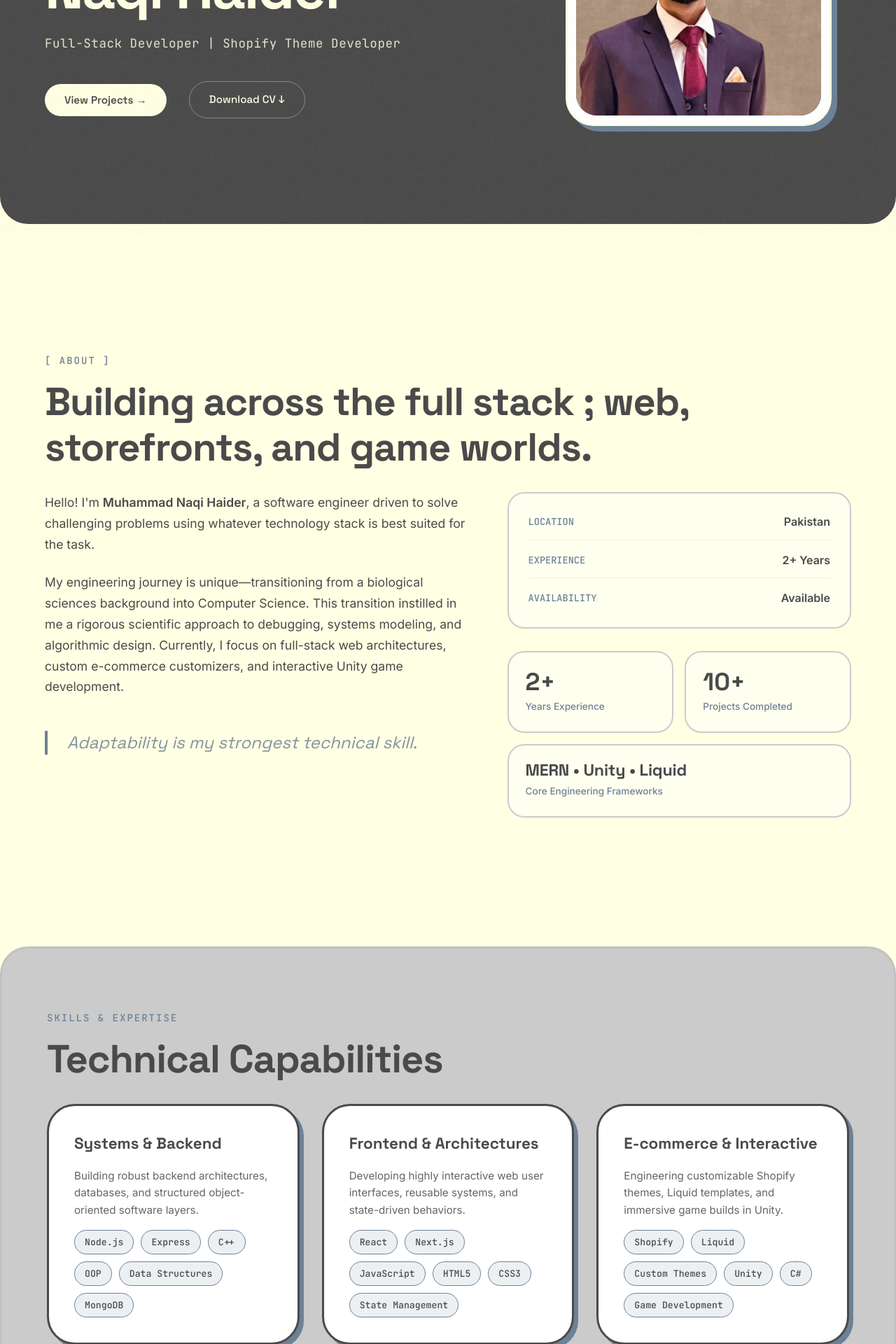
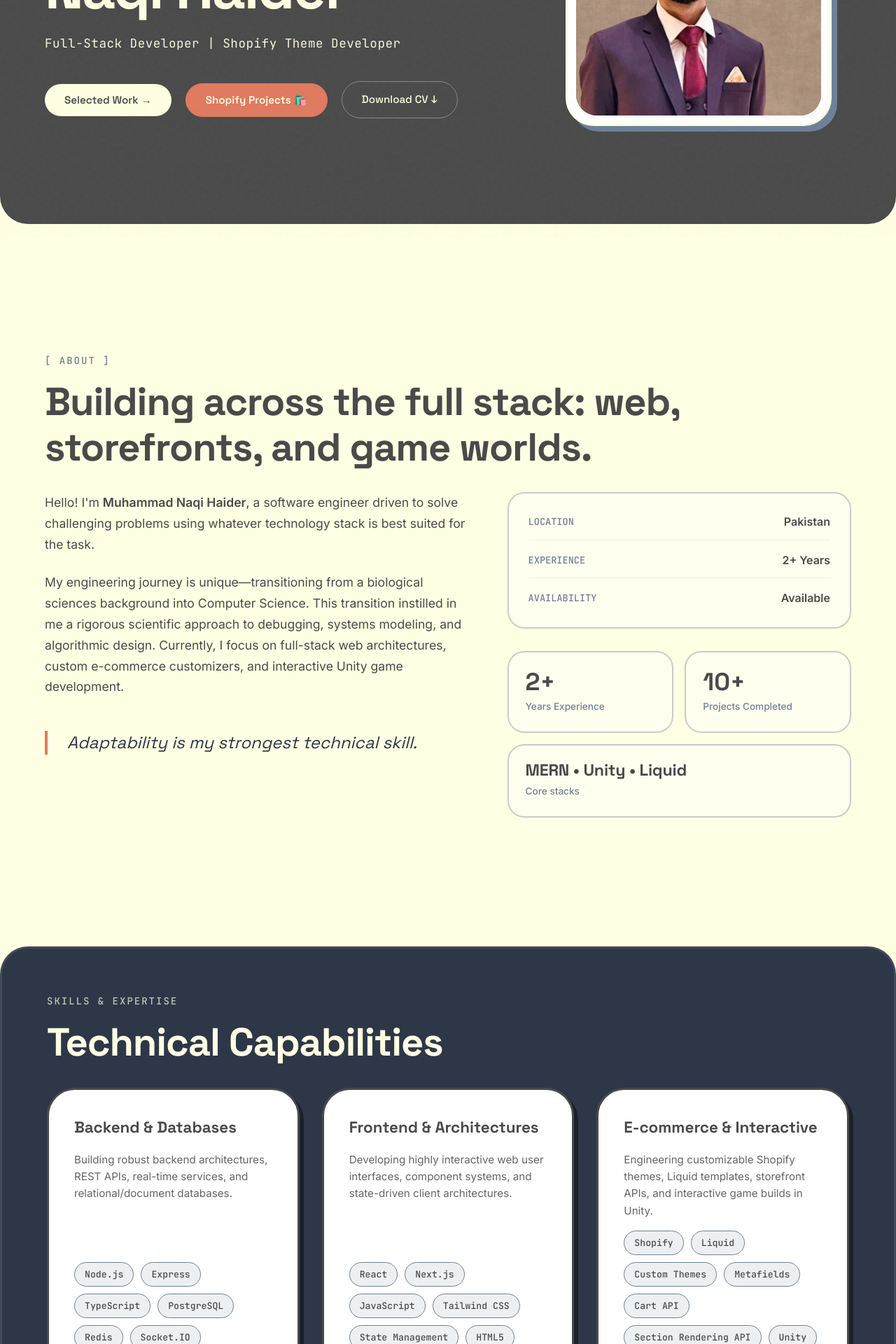
Before and after one commit to Naqi-Haider/Portfolio, a React (Vite) app: page / in a window 1280 px wide. Shown: the part 460-2380 px from the top of the page at 70% size. Built offline with nearby package versions, Linux system fonts and the light colour scheme.

Commit message:
feat: add NeuroHaven to Selected Work, fix contrast ratios, align skills with CV & enhance hero actions

```diff
--- a/src/App.css
+++ b/src/App.css
@@ -5,6 +5,8 @@
   --bg-card: #ffffff;          /* Card Background (Light default) */
   --text-color: #4A4A4A;       /* Charcoal Slate Body text */
   --text-secondary: #6D8196;   /* Muted Slate Blue */
+  --accent-color: #E07A5F;     /* Warm Terracotta / Amber Accent */
+  --accent-hover: #C86348;     /* Darker Terracotta Hover */
   --border-color: #4A4A4A;     /* Charcoal Border */
   --border-subtle: #CBCBCB;    /* Silver Divider */
 
@@ -150,9 +152,17 @@ main {
 }
 
 .section-card.skills-card {
-  background: #CBCBCB;
-  color: #4A4A4A;
-  border: 3px solid rgba(74, 74, 74, 0.08);
+  background: #2D3748;
+  color: #FFFFE3;
+  border: 3px solid rgba(255, 255, 227, 0.1);
+}
+
+.skills-card .section-title {
+  color: #FFFFE3;
+}
+
+.skills-card .section-label {
+  color: rgba(255, 255, 227, 0.7);
 }
 
 .section-card.projects-card {
--- a/src/components/About.jsx
+++ b/src/components/About.jsx
@@ -29,7 +29,7 @@ const About = () => {
   const stats = [
     { number: '2+', label: 'Years Experience', type: 'number' },
     { number: '10+', label: 'Projects Completed', type: 'number' },
-    { number: 'MERN • Unity • Liquid', label: 'Core Engineering Frameworks', type: 'wide' }
+    { number: 'MERN • Unity • Liquid', label: 'Core stacks', type: 'wide' }
   ];
 
   const metaData = [
@@ -44,7 +44,7 @@ const About = () => {
         {/* Header Layout */}
         <span className="section-label">[ ABOUT ]</span>
         <h2 className="section-title">
-          Building across the full stack ; web, storefronts, and game worlds.
+          Building across the full stack: web, storefronts, and game worlds.
         </h2>
 
         {/* Grid Content */}
--- a/src/components/Hero.jsx
+++ b/src/components/Hero.jsx
@@ -29,6 +29,11 @@ const Hero = () => {
     }
   };
 
+  const scrollToProjectsTab = (tab = 'selected') => {
+    window.dispatchEvent(new CustomEvent('switch-projects-tab', { detail: tab }));
+    scrollToSection('projects');
+  };
+
   return (
     <section className="section-card home-card" id="home" ref={sectionRef}>
       <div className="hero-container fade-in">
@@ -42,8 +47,11 @@ const Hero = () => {
           <span className="hero-subheading-tag">Full-Stack Developer | Shopify Theme Developer</span>
 
           <div className="hero-actions-container">
-            <button className="btn-primary-pill" onClick={() => scrollToSection('projects')}>
-              View Projects →
+            <button className="btn-primary-pill" onClick={() => scrollToProjectsTab('selected')}>
+              Selected Work →
+            </button>
+            <button className="btn-accent-pill" onClick={() => scrollToProjectsTab('shopify')}>
+              Shopify Projects 🛍️
             </button>
             <a href="/Naqi_Haider_CV.pdf" download="Naqi_Haider_CV.pdf" className="btn-ghost-pill">
               Download CV ↓
--- a/src/components/Projects.jsx
+++ b/src/components/Projects.jsx
@@ -12,20 +12,37 @@ const Projects = () => {
   const sectionRef = useRef(null);
   const scrollContainerRef = useRef(null);
 
-  // Filtered Selected Work Data (Shopify Clone Store hidden)
+  // Filtered Selected Work Data (NeuroHaven first, Typing Sprint second, Amazon clone hidden)
   const selectedWorkData = [
     {
       id: 1,
-      title: 'Typing Sprint Game (Fullstack Project)',
+      title: "NeuroHaven: Doctor Dashboard for an Alzheimer's Care Platform",
+      tagline: "The clinician-facing web dashboard for an early-stage Alzheimer's caregiving and monitoring platform.",
+      description: "NeuroHaven is a team-built platform connecting Alzheimer's patients, caregivers, and clinicians. I built the web side: the Doctor Dashboard bridging the Flutter patient app and clinicians (integrating with a Python backend), and the Admin panel.",
+      bullets: [
+        "Real-time doctor-patient chat, calling, distress-alert system, and chat export (CSV/TXT).",
+        "Cognitive scoring engine (streak-adjusted 0–100 scale) with four color-coded risk tiers.",
+        "Weekly adherence grids and live behavioral trend graphs.",
+        "Admin panel for platform moderation, support tickets, and doctor-patient assignment/reassignment."
+      ],
+      note: "Built with Next.js, TypeScript, Tailwind CSS, Supabase, Socket.IO, Zustand, and Recharts.",
+      image: '/NeuroHavenLP.webp',
+      category: 'Final-year project · Team',
+      technologies: ['Next.js', 'TypeScript', 'Tailwind CSS', 'Supabase', 'Socket.IO', 'Zustand', 'Recharts'],
+      github: 'https://github.com/Naqi-Haider/NeuroHaven-Doc-Module'
+    },
+    {
+      id: 2,
+      title: 'Typing Sprint Game',
       description: 'Interactive utility to test and improve typing speed and accuracy, featuring live typing metrics (WPM/accuracy), database-backed leaderboard systems, and clean game state transitions.',
       image: '/typing-sprint thumbnail.webp',
-      category: 'FULLSTACK GAMEPLAY',
+      category: 'FULLSTACK APP',
       technologies: ['React', 'CSS', 'Node.js', 'Express', 'MongoDB'],
       github: 'https://github.com/Naqi-Haider/TypingSprint',
       live: 'https://typing-sprint.netlify.app'
     },
     {
-      id: 2,
+      id: 3,
       title: 'Learning Management System (LMS)',
       description: 'A multi-role admin, instructor, and student role-based simplified LMS system featuring course enrollment, assignment progression tracking, and comprehensive educational management attributes.',
       image: '/LMS Multi.webp',
@@ -35,22 +52,13 @@ const Projects = () => {
       live: 'https://learningmanagementsystem-naqi.netlify.app/'
     },
     {
-      id: 3,
+      id: 4,
       title: 'Movie Ticket Booking System (C++ / OOP)',
       description: 'A comprehensive backend seat reservation engine managing cinema database states, seat maps, checkouts, and transactional receipts. Built to practice pure OOP concepts and algorithms.',
       image: '/Movie-Ticket-Booking-System.webp',
       category: 'OOP SYSTEM',
       technologies: ['C++', 'OOP', 'Data Structures', 'Algorithms'],
       github: 'https://github.com/Naqi-Haider/movie-ticket-booking'
-    },
-    {
-      id: 4,
-      title: 'Amazon Clone (Vanilla JS Learning Project)',
-      description: 'A modular vanilla Javascript frontend storefront replica featuring dynamic shopping cart state synchronization, search filtering, catalogs, local database integration, and order audits.',
-      image: '/JavaScript Amazon RawJS Clone.webp',
-      category: 'JAVASCRIPT DEVELOPMENT',
-      technologies: ['JavaScript', 'HTML5', 'CSS3', 'Data Storage'],
-      github: 'https://github.com/Naqi-Haider/amazon-rawjs'
     }
   ];
 
@@ -103,6 +111,18 @@ const Projects = () => {
     setActiveTab(tab);
     setCurrentIndex(0);
   };
+
+  // Listen for global tab switch requests (e.g. from Hero buttons)
+  useEffect(() => {
+    const handleSwitchTab = (e) => {
+      if (e.detail) {
+        setActiveTab(e.detail);
+        setCurrentIndex(0);
+      }
+    };
+    window.addEventListener('switch-projects-tab', handleSwitchTab);
+    return () => window.removeEventListener('switch-projects-tab', handleSwitchTab);
+  }, []);
 
   // Helper to extract embeddable YouTube URL
   const getYouTubeEmbedUrl = (url) => {
--- a/src/components/Skills.jsx
+++ b/src/components/Skills.jsx
@@ -28,19 +28,19 @@ const Skills = () => {
 
   const skillCategories = [
     {
-      title: 'Systems & Backend',
-      description: 'Building robust backend architectures, databases, and structured object-oriented software layers.',
-      skills: ['Node.js', 'Express', 'C++', 'OOP', 'Data Structures', 'MongoDB']
+      title: 'Backend & Databases',
+      description: 'Building robust backend architectures, REST APIs, real-time services, and relational/document databases.',
+      skills: ['Node.js', 'Express', 'TypeScript', 'PostgreSQL', 'Redis', 'Socket.IO', 'Supabase', 'Prisma', 'MongoDB']
     },
     {
       title: 'Frontend & Architectures',
-      description: 'Developing highly interactive web user interfaces, reusable systems, and state-driven behaviors.',
-      skills: ['React', 'Next.js', 'JavaScript', 'HTML5', 'CSS3', 'State Management']
+      description: 'Developing highly interactive web user interfaces, component systems, and state-driven client architectures.',
+      skills: ['React', 'Next.js', 'JavaScript', 'Tailwind CSS', 'State Management', 'HTML5', 'CSS3']
     },
     {
       title: 'E-commerce & Interactive',
-      description: 'Engineering customizable Shopify themes, Liquid templates, and immersive game builds in Unity.',
-      skills: ['Shopify', 'Liquid', 'Custom Themes', 'Unity', 'C#', 'Game Development']
+      description: 'Engineering customizable Shopify themes, Liquid templates, storefront APIs, and interactive game builds in Unity.',
+      skills: ['Shopify', 'Liquid', 'Custom Themes', 'Metafields', 'Cart API', 'Section Rendering API', 'Unity', 'C#']
     }
   ];
 
--- a/src/styles/about.css
+++ b/src/styles/about.css
@@ -38,15 +38,14 @@
   margin-top: 1.5rem;
   position: relative;
   padding-left: 28px;
-  border-left: 4px solid var(--text-secondary);
+  border-left: 4px solid var(--accent-color);
 }
 
 .about-quote {
   font-family: var(--font-heading);
   font-size: 1.5rem;
   font-style: italic;
-  color: var(--text-secondary);
-  opacity: 0.85;
+  color: #2D3748; /* High contrast Dark Slate on Cream (7.5:1 ratio) */
   line-height: 1.4;
   margin: 0;
 }
--- a/src/styles/footer.css
+++ b/src/styles/footer.css
@@ -12,8 +12,7 @@
   font-family: var(--font-heading);
   font-size: 1.5rem;
   font-style: italic;
-  color: var(--text-secondary); /* Slate Blue */
-  opacity: 0.85;
+  color: #FFFFE3; /* High contrast Cream text on Charcoal (14.2:1 ratio) */
   margin: 0;
 }
 
--- a/src/styles/hero.css
+++ b/src/styles/hero.css
@@ -20,7 +20,7 @@
   font-weight: 600;
   text-transform: uppercase;
   letter-spacing: 2px;
-  color: var(--text-secondary); /* Slate Blue */
+  color: #FFFFE3; /* High contrast Cream text (14.2:1 ratio) */
 }
 
 .hero-name {
@@ -37,7 +37,7 @@
 .hero-subheading-tag {
   font-family: var(--font-mono);
   font-size: 1.1rem;
-  color: rgba(255, 255, 227, 0.85);
+  color: rgba(255, 255, 227, 0.95);
   letter-spacing: 0.5px;
   margin-bottom: 5px;
 }
@@ -47,7 +47,7 @@
   display: flex;
   flex-wrap: wrap;
   align-items: center;
-  gap: 32px;
+  gap: 20px;
   margin-top: 15px;
   width: 100%;
 }
@@ -69,6 +69,27 @@
 .btn-primary-pill:hover {
   transform: translateY(-2px);
   box-shadow: 0 4px 15px rgba(255, 255, 227, 0.2);
+}
+
+/* Accent — Terracotta pill */
+.btn-accent-pill {
+  background: var(--accent-color);
+  color: #FFFFE3;
+  border: 1.5px solid var(--accent-color);
+  border-radius: 100px;
+  padding: 0.85rem 1.75rem;
+  font-family: var(--font-heading);
+  font-weight: 600;
+  font-size: 0.95rem;
+  cursor: pointer;
+  transition: var(--transition);
+}
+
+.btn-accent-pill:hover {
+  background: var(--accent-hover);
+  border-color: var(--accent-hover);
+  transform: translateY(-2px);
+  box-shadow: 0 4px 15px rgba(224, 122, 95, 0.4);
 }
 
 /* Secondary — ghost pill */
--- a/src/styles/skills.css
+++ b/src/styles/skills.css
@@ -19,13 +19,14 @@
   display: flex;
   flex-direction: column;
   gap: 16px;
-  box-shadow: 6px 6px 0px var(--text-secondary); /* Brutalist offset shadow */
+  box-shadow: 6px 6px 0px rgba(0, 0, 0, 0.4);
   transition: var(--transition);
 }
 
 .competency-box:hover {
-  transform: translate(-2px, -2px);
-  box-shadow: 8px 8px 0px var(--text-secondary);
+  transform: translate(-3px, -3px);
+  box-shadow: 8px 8px 0px var(--accent-color);
+  border-color: #ffffff;
 }
 
 .competency-title {
@@ -64,9 +65,9 @@
 }
 
 .skill-chip:hover {
-  background: var(--text-secondary);
+  background: var(--accent-color);
   color: #FFFFE3;
-  border-color: var(--text-secondary);
+  border-color: var(--accent-color);
 }
 
 /* Responsiveness overrides */
```
Also changed, not shown: public/NeuroHavenLP.webp (added).
